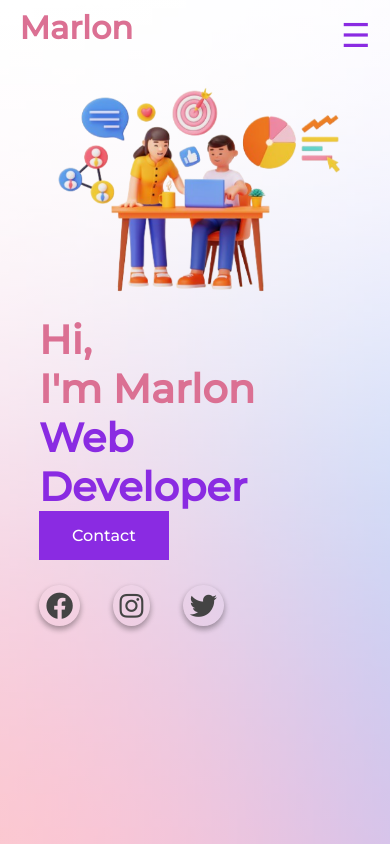
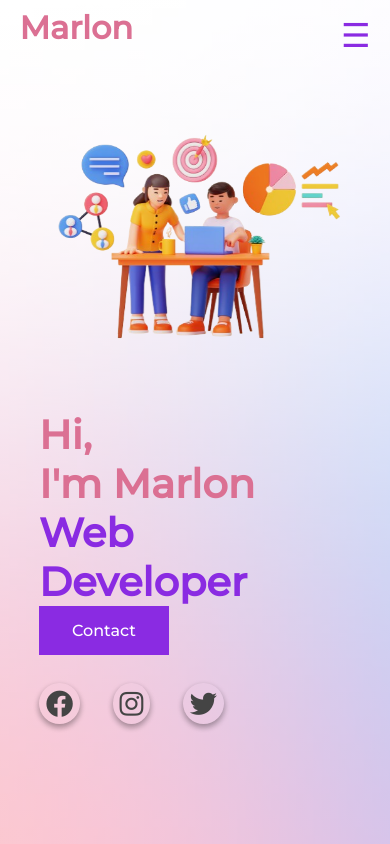
Before and after one commit to Qurat-ul-A/web-portfolio, a plain HTML site: page index.html in a window 390 px wide. Drawn offline with Linux system fonts and the light colour scheme.

Commit message:
Update style.css

```diff
--- a/style.css
+++ b/style.css
@@ -7,6 +7,7 @@
     font-family: 'Montserrat', sans-serif;
     text-transform: capitalize;
     transition: all 0.5s linear;
+    /* overflow: hidden; */
 }
 .background{
     height: 100vh;
@@ -143,15 +144,19 @@
 @media only screen and (max-width:800px){
 .box{
     flex-direction: column-reverse;
+    height: 85vh;
 }
-.img , .text-box{
+.img{
+    width: 80%;
+}
+ .text-box{
     width: 80%;
 }
 .img img{
     height: 300px;
 }
 .links {
-    margin-top: 8%;
+    margin-top: 5%;
 }
 .text-box h1 {
     padding: 0px ;
@@ -198,7 +203,11 @@
 
 @media only screen and (max-width:395px){
 .box{
-    justify-content: start;
+    justify-content: space-evenly;
+
+}
+.links {
+    margin-top: 9%;
 }
 .img{
     width: 100%;
```
